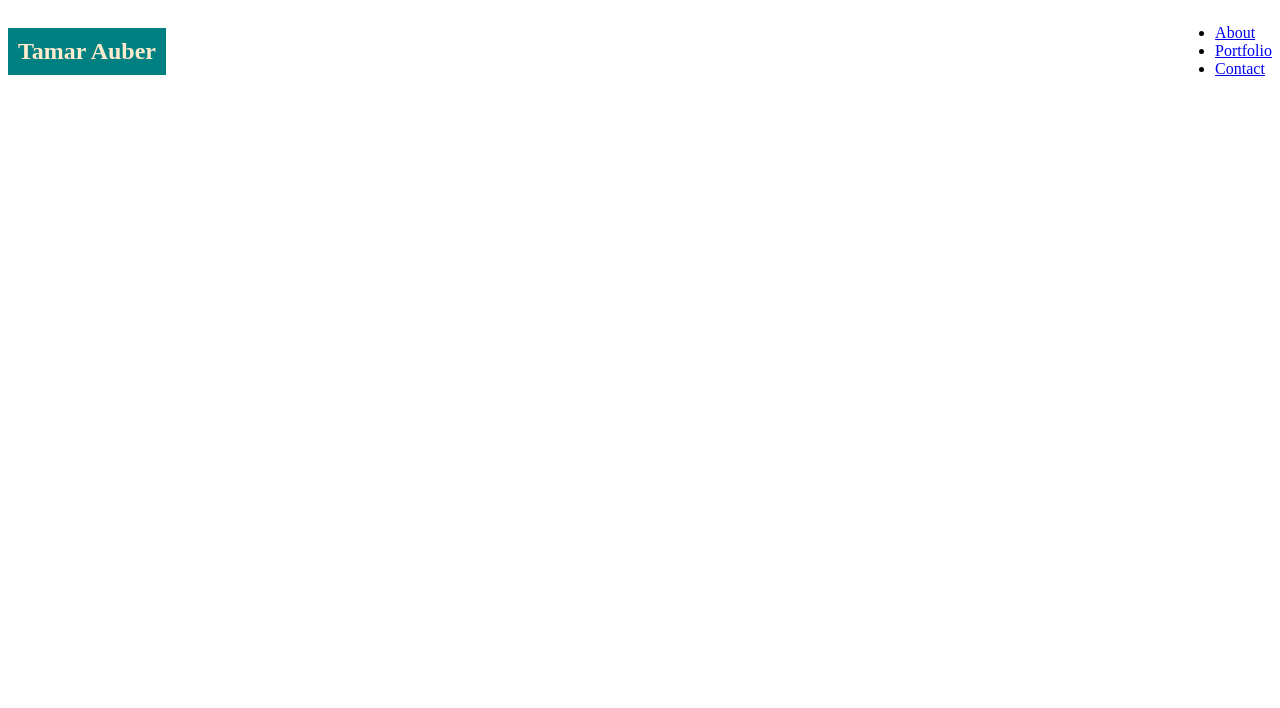
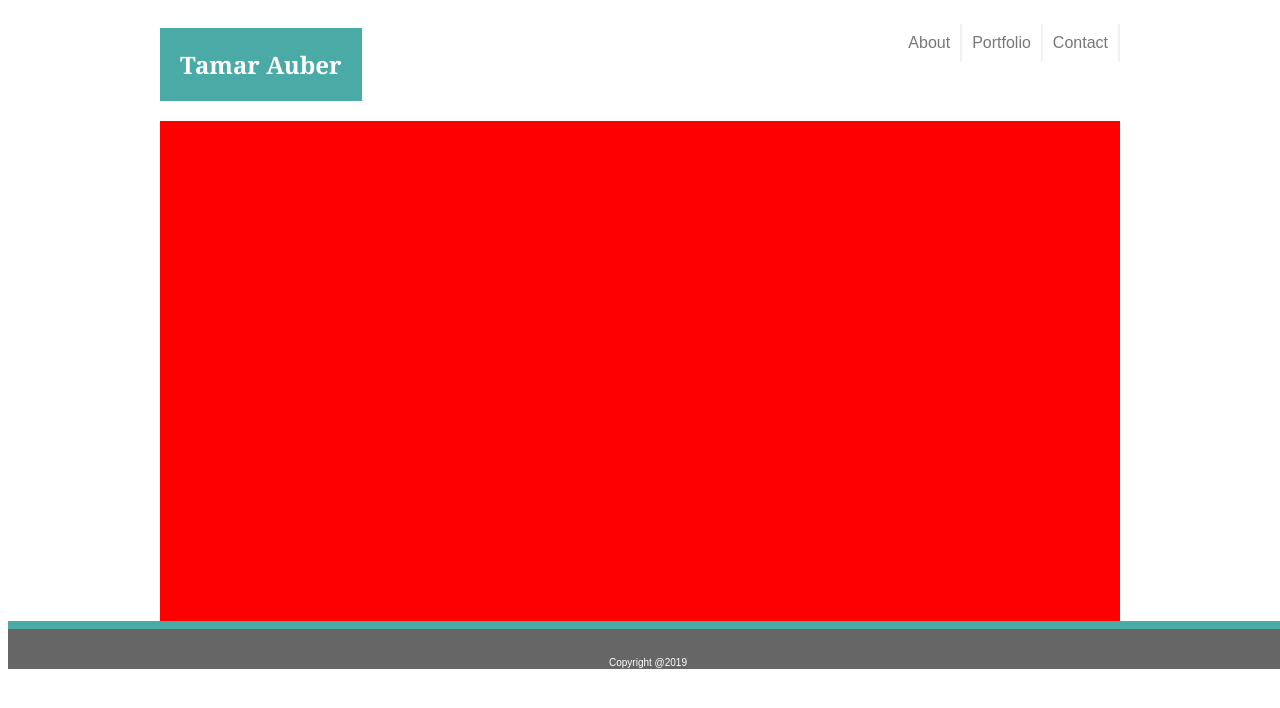
Before and after one commit to mischegoss/Basic-Portfolio, a plain HTML site: page index.html in a window 1280 px wide. Drawn offline with Linux system fonts and the light colour scheme.

Commit message:
Add footer and header styling

```diff
--- a/assets/css/styles.css
+++ b/assets/css/styles.css
@@ -1,21 +1,82 @@
-#main-header-box {
-    float:left;
-   /* background-color: green;
-     width:20%;
-     padding: 5%;
-     position: relative; */
+* {
+    font-family: 'Arial', 'Helvetica Neue', Helvetica, sans-serif;
 }
 
-#main-header-name {
+h1,
+h2,
+h3,
+h4,
+h5,
+h6 {
+    font-family: 'Georgia', Times, Times New Roman, serif;
+}
+.teal {
+    background-color: #4aaaa5;
+}
+
+.white {
+    background-color: #ffffff;
+}
+
+.white-text {
+    color: #ffffff;
+}
+
+.reg-font-color {
+    color: #777777;
+}
+
+.main-header-name {
     float: left;
-    background-color: teal;
-    padding: 10px;
-    /*position: absolute;
-    top: 50%;
-    transform: translate(30%, -90%); */
-    color: blanchedalmond;
-
+    padding: 20px;
 }
 .header-nav {
     float: right;
 }
+
+.header,
+.section {
+    width: 960px;
+    margin: auto;
+}
+
+.header-nav li {
+    float: left;
+    list-style-type: none;
+    border-right: 2px solid #f2f2f2;
+    padding: 10px;
+}
+
+a:link {
+    color: #777777;
+    text-decoration: none;
+}
+
+a:hover {
+    color: #4aaaa5;
+}
+
+.footer {
+    background-color: #666666;
+    border-top: 8px solid #4aaaa5;
+    width: 100vw;
+    height: 40px;
+    margin: 0;
+}
+
+.footer p {
+    text-align: center;
+    font-size: 10px;
+    padding-top: 18px;
+}
+
+.clearfix::after {
+    content: "";
+    clear: both;
+    display: table;
+  }
+
+ .section {
+     height: 500px;
+     background-color: red;
+ }
--- a/index.html
+++ b/index.html
@@ -6,42 +6,30 @@
     <title>Basic Portfolio</title>
 </head>
 <body>
-    <header class ="header">
-        <div id = "main-header-box">
-                <h2 id="main-header-name">Tamar Auber </h2>
-        </div>
-        <nav class ="header-nav">
+    <header>
+        <div class ="header white">
+     <h2 class="main-header-name white-text teal">Tamar Auber </h2>
+
+     <nav class ="header-nav">
             <ul>
                 <li><a href="#">About</a></li>
                 <li><a href="#">Portfolio</a></li>
                 <li><a href="#">Contact</a></li>
             </ul>
         </nav>
+        </div>
+    <div class = "clearfix"></div>
     </header>
     <section>
+        <div class ="section about-me">
 <!--TO DO: Insert Image and  About Me Text-->
-    </section>
+    </div>
+</section>
+<div class = "clearfix"></div>
     <footer>
-<!--TO DO: Insert footer text and  style-->
+<div class ="footer">
+    <p class ="white-text">Copyright @2019</p>
+</div>
     </footer>
 </body>
 </html>
-
-
-
-
-
-
-
-
-
-
-
-
-
-
-
-
-
-
-</html>
```
